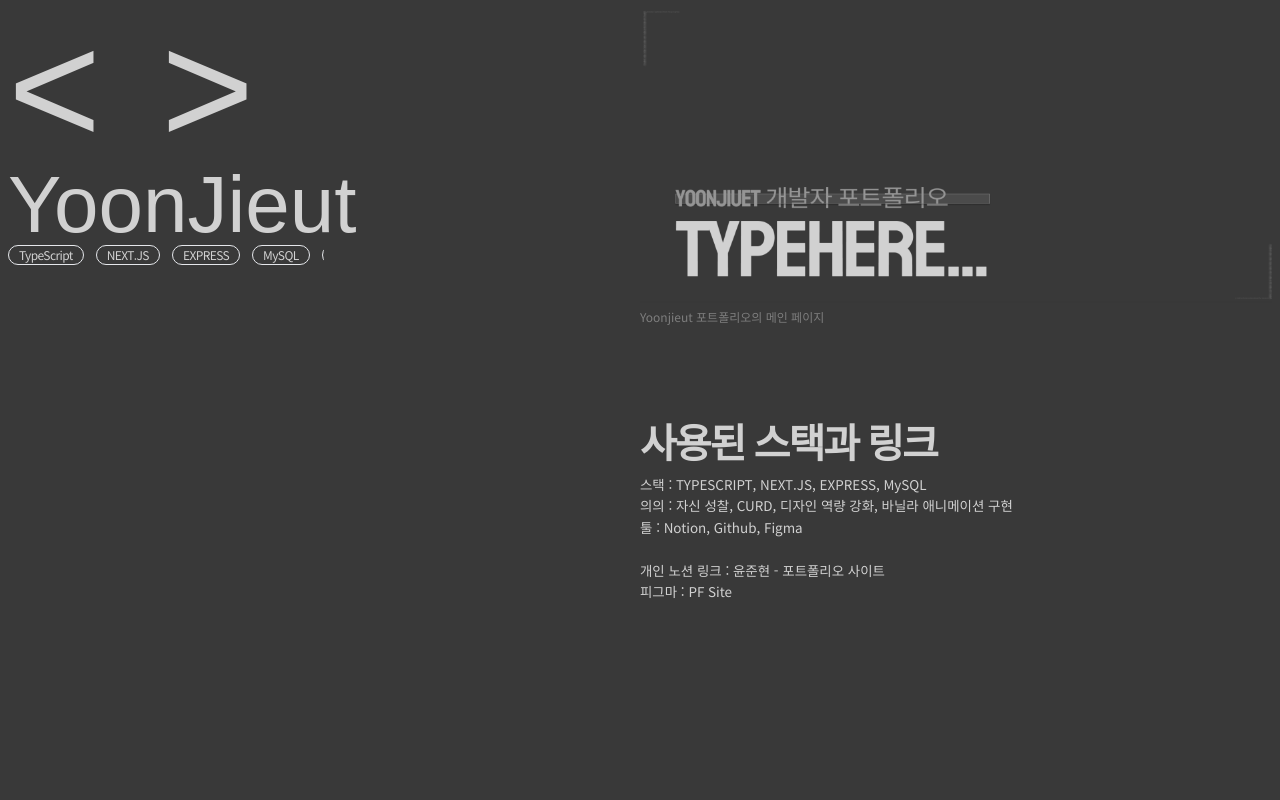
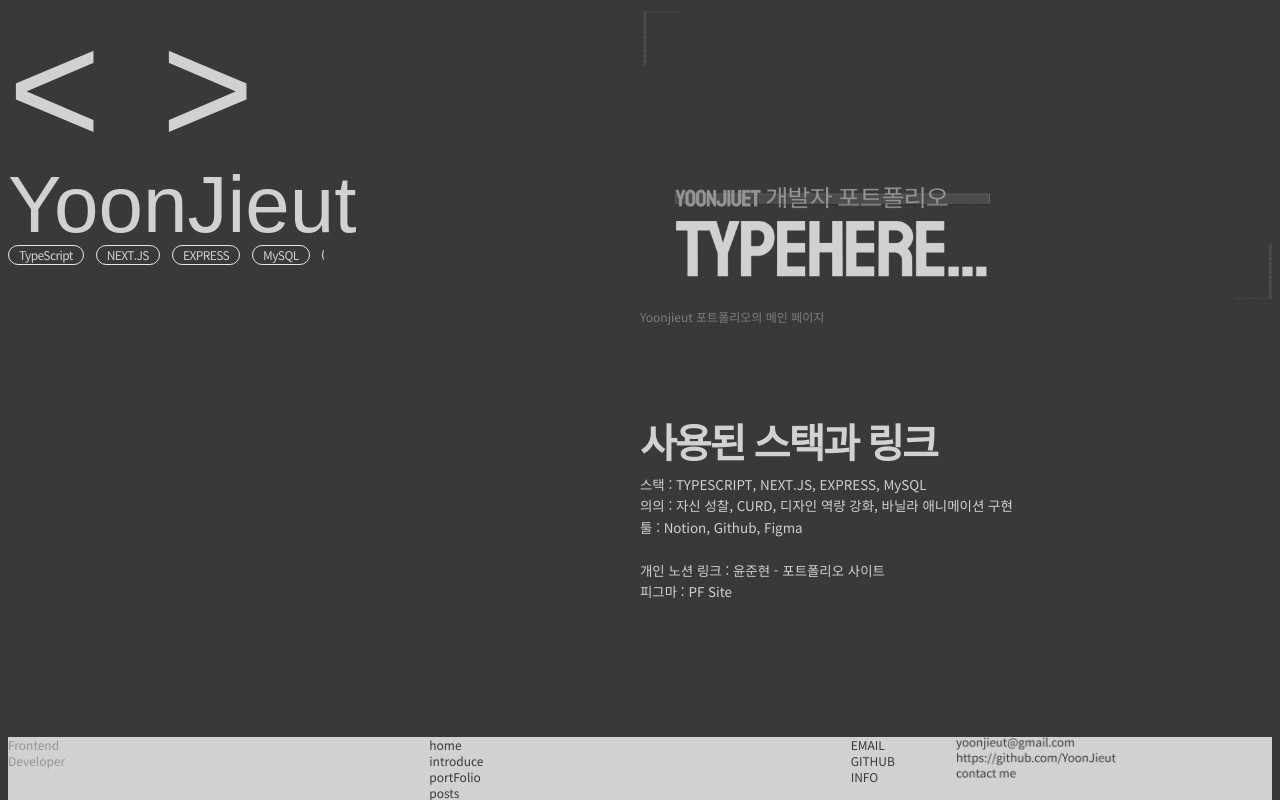
Before and after one commit to YoonJieut/pf-vercel, a Next.js app: page /main/introduce/yoonjieut in a window 1280 px wide. Built offline with nearby package versions, Linux system fonts and the light colour scheme; a web font is replaced by a local one.

Commit message:
feat : main footer 컴포넌트 추가
memo : 할일 추가

```diff
--- a/app/(pages)/main/layout.tsx
+++ b/app/(pages)/main/layout.tsx
@@ -1,3 +1,5 @@
+import MainFooter from "@/app/components/ui/Organism/Footer/MainFooter";
+
 export default function MainLayout({
   children,
 }: {
@@ -9,6 +11,7 @@ export default function MainLayout({
       className="w-screen h-screen overflow-hidden flex flex-col p-2 space-y-[10px]"
     >
       {children}
+      <MainFooter />
     </div>
   );
 }
```
Also changed, not shown: 1 other file (tests, documents, lock files or other folders).
